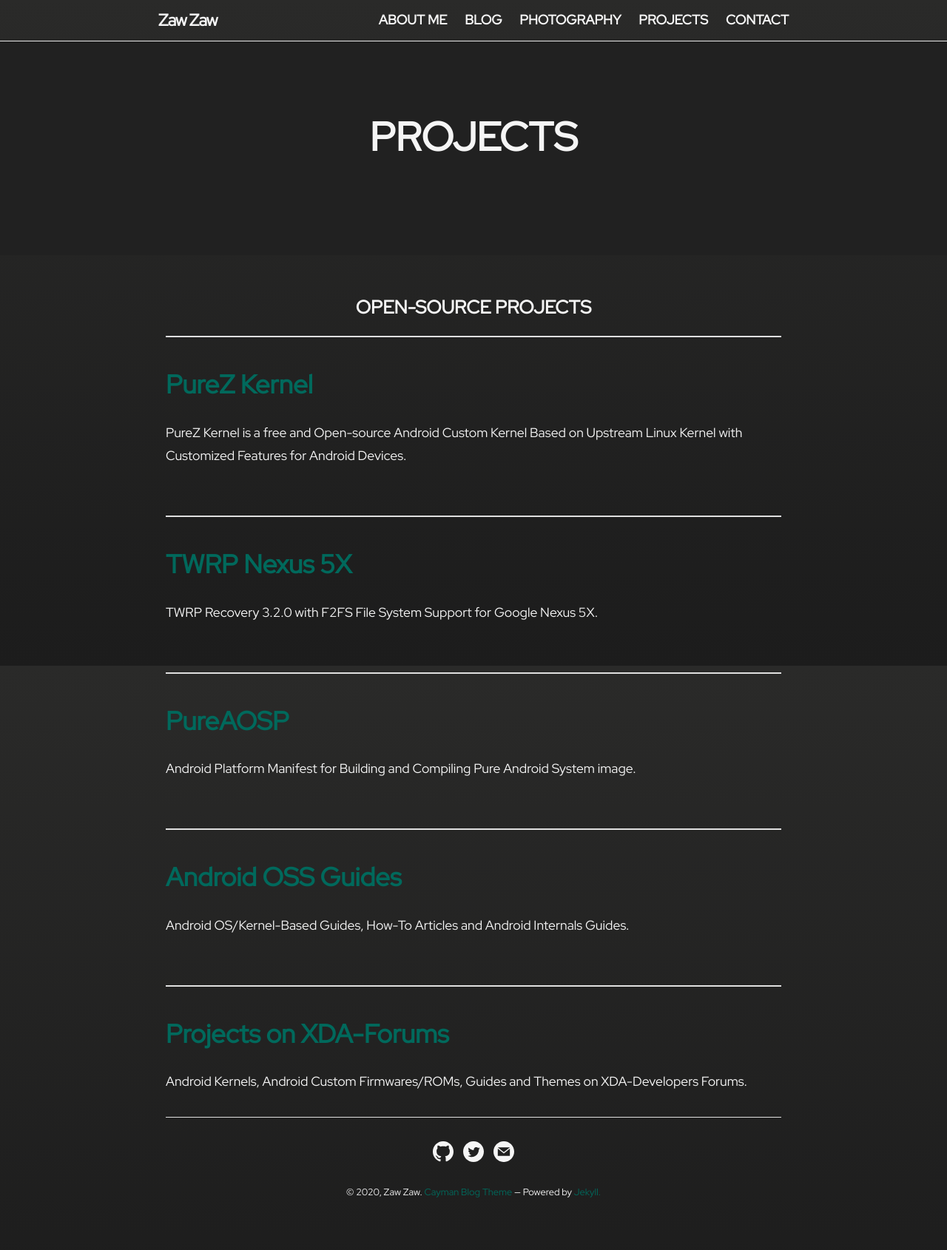
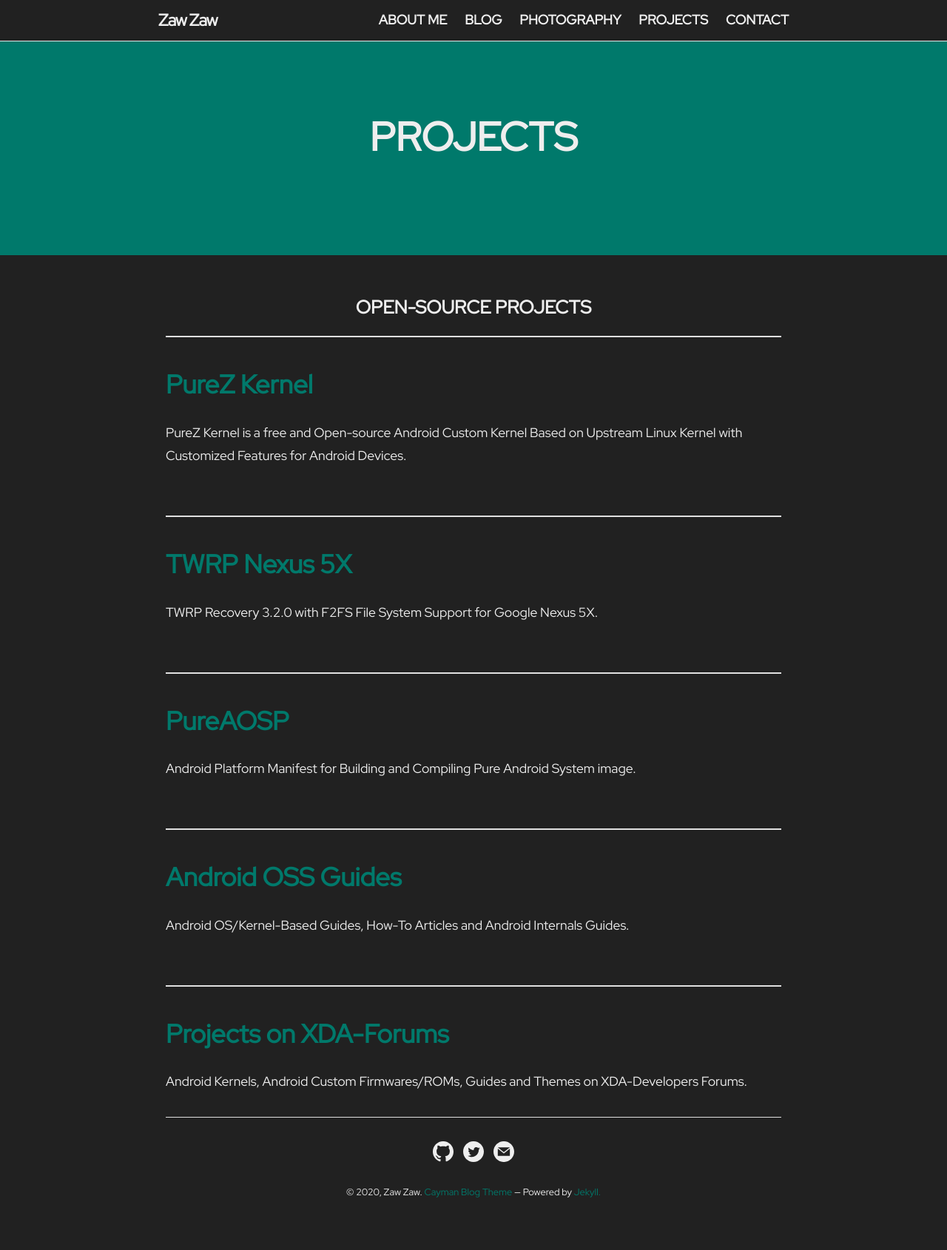
Before and after one commit to zawzaww/zawzaww.github.io, a Jekyll site: the page built from projects.html, in a window 1280 px wide. Shown: the whole page at 74% size. Built offline with Jekyll 4.4.1, drawn with Linux system fonts in a browser that asks for light colours.

Commit message:
_sass: update header colors and text colors

```diff
--- a/_sass/jekyll-theme-cayman-blog.scss
+++ b/_sass/jekyll-theme-cayman-blog.scss
@@ -35,7 +35,6 @@
   color: $body-text-color;
   background: $body-bg-color;
   background-attachment: fixed !important;
-  background: linear-gradient(#2a2a29, #1c1c1c);
   line-height: 1.8;
 }
 
@@ -45,7 +44,7 @@
 }
 
 a:hover, a:focus {
-  color:#212121;
+  color:#eeeeee;
 }
 
 hr {
--- a/_sass/variables.scss
+++ b/_sass/variables.scss
@@ -3,15 +3,15 @@
 $medium-breakpoint: 42em !default;
 
 // Headers colors.
-$header-heading-color: #f5f5f5 !default;
-$header-bg-color: #212121 !default;
-$header-bg-color-secondary: #212121 !default;
+$header-heading-color: #eeeeee !default;
+$header-bg-color: #00796B !default;
+$header-bg-color-secondary: #00796B !default;
 
 // Text colors.
-$section-headings-color: #f5f5f5 !default;
-$body-text-color: #f5f5f5 !default;
+$section-headings-color: #eeeeee !default;
+$body-text-color: #eeeeee !default;
 $body-bg-color: #212121 !default;
-$body-link-color: #00695C !default;
+$body-link-color: #00796B !default;
 $blockquote-text-color: #819198 !default;
 
 // CodeBlock colors.
```
